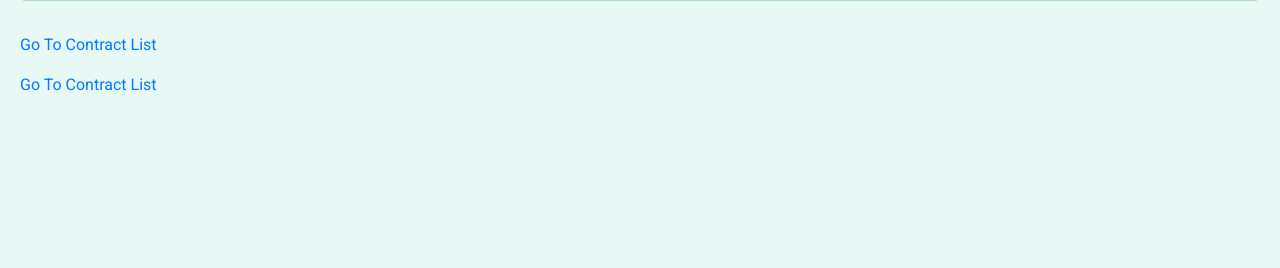
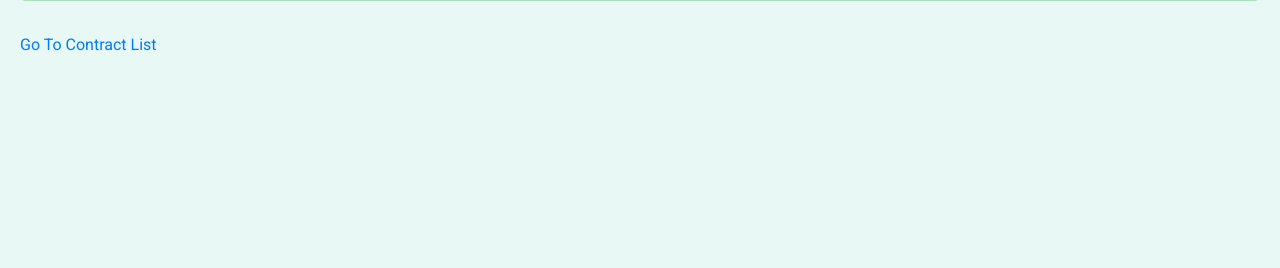
Before and after one commit to wayfarer1549/ECU-SENG-6240-SP2020-Team-3-project, a Django app: template src/clmp/contracts/templates/contracts/blockchain.html in a window 1280 px wide. Shown: the part 268-536 px from the top of the page. Run offline with Django 3.2, Linux system fonts and the light colour scheme; the template is opened without the code that fills it, so the values that code supplies are empty; some libraries are stand-ins or nearby versions.

Commit message:
removing extra link

```diff
--- a/src/clmp/contracts/templates/contracts/blockchain.html
+++ b/src/clmp/contracts/templates/contracts/blockchain.html
@@ -5,8 +5,6 @@
   <h1 class="display-4">Blockchain</h1>
 </div>
 <div class="contract-detail">
-    <p><a href="{% url 'contracts:list' %}">Go To Contract List</a></p>
-  <!-- <h2>Blockchain</h2> -->
   {{ chain.message }}
   {% for block in chain.chain %}
   <div class="card contract" style="width: 36rem; margin: 10px 0px 10px 0px;">
```
